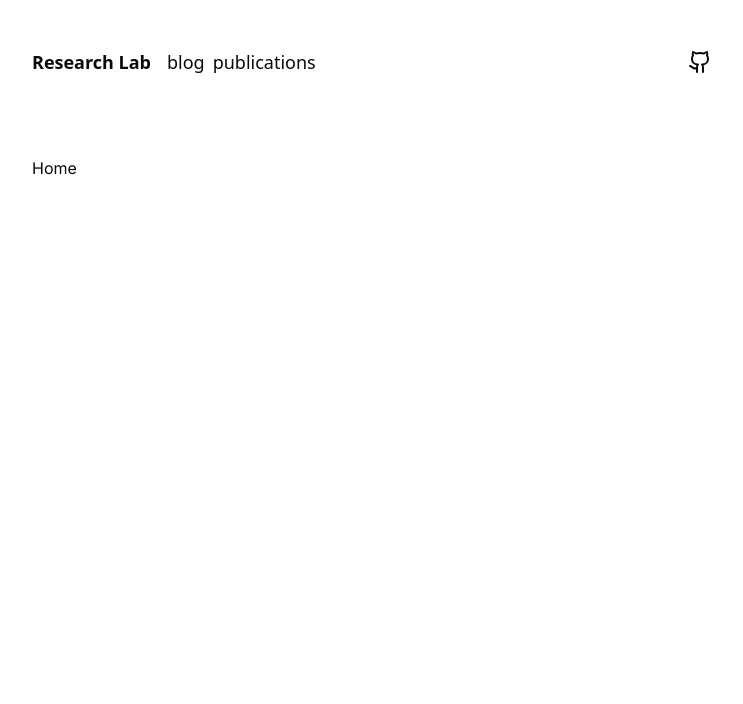
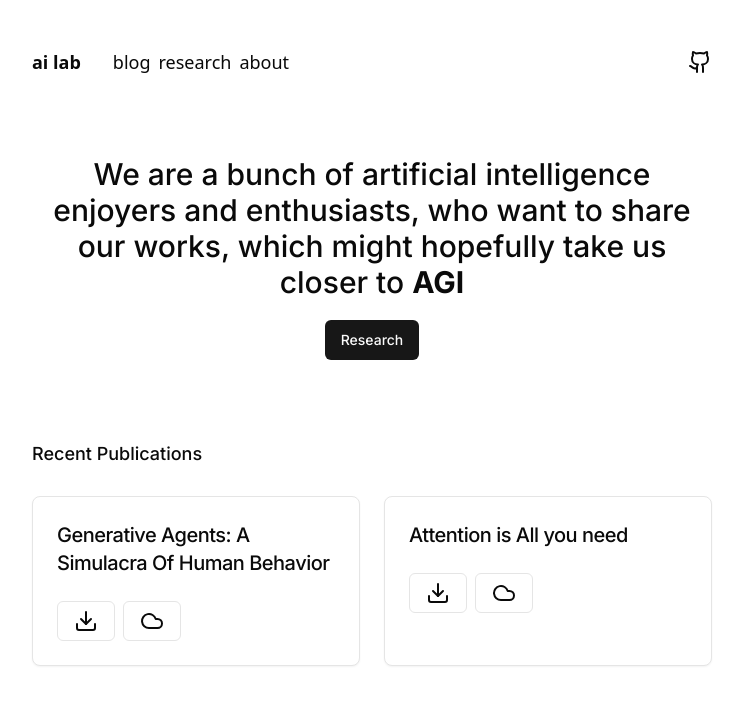
Before and after one commit to u0fz-ai-lab/ai-research-lab-site, a Next.js app: page / in a window 1280 px wide. Shown: the top 704 px of the page, without its empty margins (268-1011 px from the left). Built offline with nearby package versions, Linux system fonts and the light colour scheme.

Commit message:
wip add init  papercard

```diff
--- /dev/null
+++ b/app/about/page.jsx
@@ -0,0 +1,7 @@
+import React from "react";
+
+const page = () => {
+	return <div>page</div>;
+};
+
+export default page;
--- a/app/page.js
+++ /dev/null
@@ -1,3 +0,0 @@
-export default function Home() {
-	return <div>Home</div>;
-}
--- /dev/null
+++ b/app/page.jsx
@@ -0,0 +1,60 @@
+import PaperCard from "@/components/PaperCard";
+import { Button } from "@/components/ui/button";
+import Link from "next/link";
+import { papers } from "@/mock/data";
+import {
+	Card,
+	CardContent,
+	CardDescription,
+	CardHeader,
+	CardTitle,
+} from "@/components/ui/card";
+import { Cloud, Download } from "lucide-react";
+
+export default function Home() {
+	return (
+		<main className="flex items-center gap-20 max-w-4xl flex-col">
+			<section className="flex items-center gap-5 max-w-4xl flex-col">
+				<h1 className="text-center font-medium text-3xl">
+					We are a bunch of artificial intelligence enjoyers and
+					enthusiasts, who want to share our works, which might
+					hopefully take us closer to <strong>AGI</strong>
+				</h1>
+				<Link href="/">
+					<Button>Research</Button>
+				</Link>
+			</section>
+			<section className="flex flex-col gap-7">
+				<h1 className="font-medium text-lg">Recent Publications</h1>
+				<div className="grid lg:md:grid-cols-2 gap-8 sm:grid-cols-2 md:gap-6 text-xl font-medium">
+					{papers.slice(0, 2).map((paper) => (
+						<Card
+							className="flex flex-col p-0 transition-all duration-300 hover:-translate-y-1 hover:border-zinc-900 justify-between"
+							key={[paper.name]}
+						>
+							<Link href={paper.link}>
+								<CardHeader className="flex flex-row items-center justify-between">
+									<CardTitle className="font-medium text-xl">
+										{paper.name}
+									</CardTitle>
+								</CardHeader>
+								<CardContent className="flex items-center gap-2">
+									<Link href="">
+										<Button variant="outline">
+											<Download />
+										</Button>
+									</Link>
+									<Link href="">
+										<Button variant="outline">
+											<Cloud />
+										</Button>
+									</Link>
+								</CardContent>
+							</Link>
+						</Card>
+					))}
+				</div>
+			</section>
+		</main>
+	);
+}
--- /dev/null
+++ b/app/posts/page.jsx
@@ -0,0 +1,7 @@
+import React from "react";
+
+const page = () => {
+	return <div>page</div>;
+};
+
+export default page;
--- /dev/null
+++ b/app/publications/page.jsx
@@ -0,0 +1,7 @@
+import React from "react";
+
+const page = () => {
+	return <div>page</div>;
+};
+
+export default page;
--- a/components/Header.jsx
+++ b/components/Header.jsx
@@ -4,13 +4,14 @@ import Link from "next/link";
 const Header = () => {
 	return (
 		<nav className="flex w-full items-center justify-between">
-			<div className="z-40 flex w-full flex-col xl:gap-4 md:flex-row">
+			<div className="z-40 flex w-full flex-col xl:gap-8 md:gap-4 md:flex-row">
 				<Link className="text-2xl font-semibold md:text-lg" href="/">
-					Research Lab
+					ai lab
 				</Link>
 				<div className="flex gap-2 items-center text-lg">
-					<Link href="/">blog</Link>
-					<Link href="/">publications</Link>
+					<Link href="/posts">blog</Link>
+					<Link href="/publications">research</Link>
+					<Link href="/about">about</Link>
 				</div>
 			</div>
 			<Link href="/">
--- /dev/null
+++ b/components/PaperCard.jsx
@@ -0,0 +1,7 @@
+import React from "react";
+
+const PaperCard = () => {
+	return <div>PaperCard</div>;
+};
+
+export default PaperCard;
--- /dev/null
+++ b/components/PostCard.jsx
@@ -0,0 +1,7 @@
+import React from "react";
+
+const PostCard = () => {
+	return <div>PostCard</div>;
+};
+
+export default PostCard;
--- /dev/null
+++ b/components/TeamCard.jsx
@@ -0,0 +1,7 @@
+import React from "react";
+
+const TeamCard = () => {
+	return <div>TeamCard</div>;
+};
+
+export default TeamCard;
```
